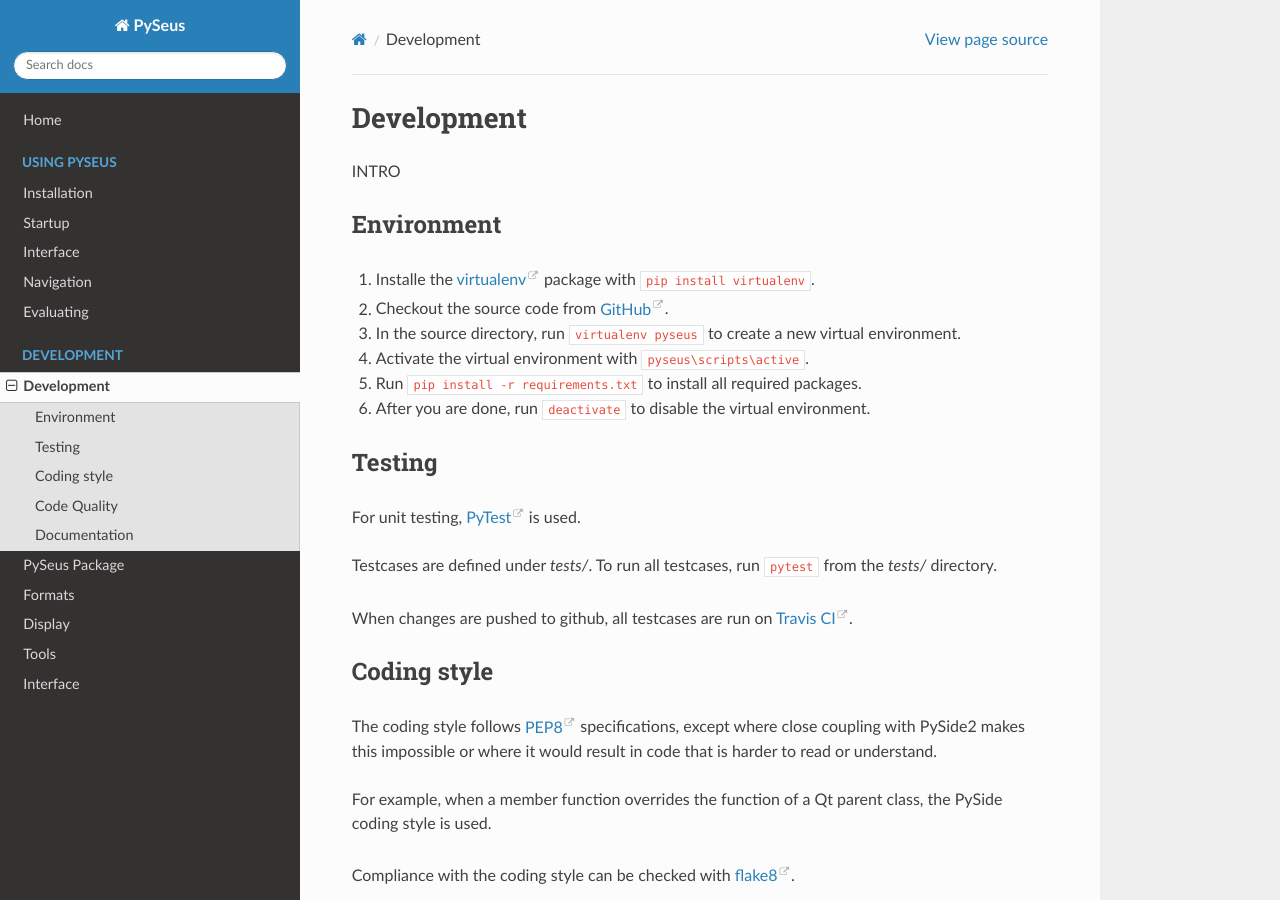
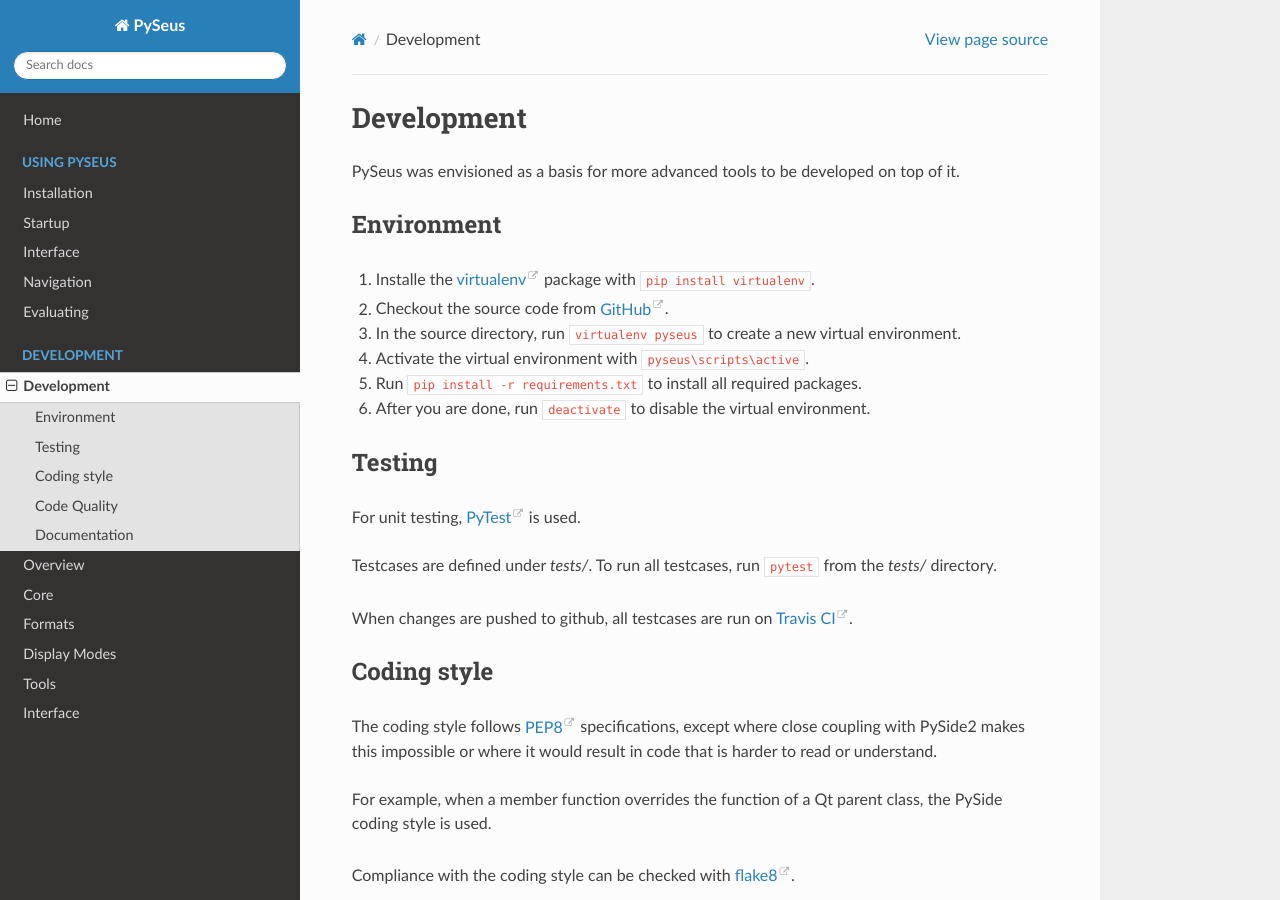
Before and after one commit to IMTtugraz/PySeus, a Sphinx documentation site: the page built from docs/source/development/index.rst, in a window 1280 px wide and 900 px high. Built offline with Sphinx 7.4.7 and the Read the Docs theme 2.0.0, drawn with Linux system fonts in a browser that asks for light colours; pages that are not in the unit, such as notebooks, are missing from menus.

Commit message:
docs update

```diff
--- a/docs/source/development/index.rst
+++ b/docs/source/development/index.rst
@@ -1,7 +1,8 @@
 Development
 ===========
 
-INTRO
+PySeus was envisioned as a basis for more advanced tools to be developed on
+top of it.
 
 Environment
 -----------
--- a/docs/source/development/display.rst
+++ b/docs/source/development/modes.rst
@@ -1,7 +1,7 @@
-Display
-=======
+Display Modes
+=============
 
-The display classes are responsible for the translation of values to color and
+Display mode classes are responsible for the translation of values to color and
 windowing functionality, and provide helper functions for displaying the
 results.
 
--- a/pyseus/__init__.py
+++ b/pyseus/__init__.py
@@ -1,7 +1,7 @@
 """PySeus is a simple viewer for MRI imaging data.
 
+Auhtor: Christoph Almer
 Version: 1.0
-
 License: MIT License
 
 
@@ -25,6 +25,6 @@ Subpackages
 **Tools** - Contains classes for evaluating datasets.
 """
 
+from .__main__ import load
+from .core import PySeus
 from .settings import settings
-from .core import PySeus
-from .__main__ import load
```
Also changed, not shown: README.md (+6 -0 lines), docs/source/development/core.rst (+1 -6 lines), docs/source/development/overview.rst (added, +18 -0 lines), docs/source/index.rst (+7 -2 lines), docs/source/_static/classes.png (added).
